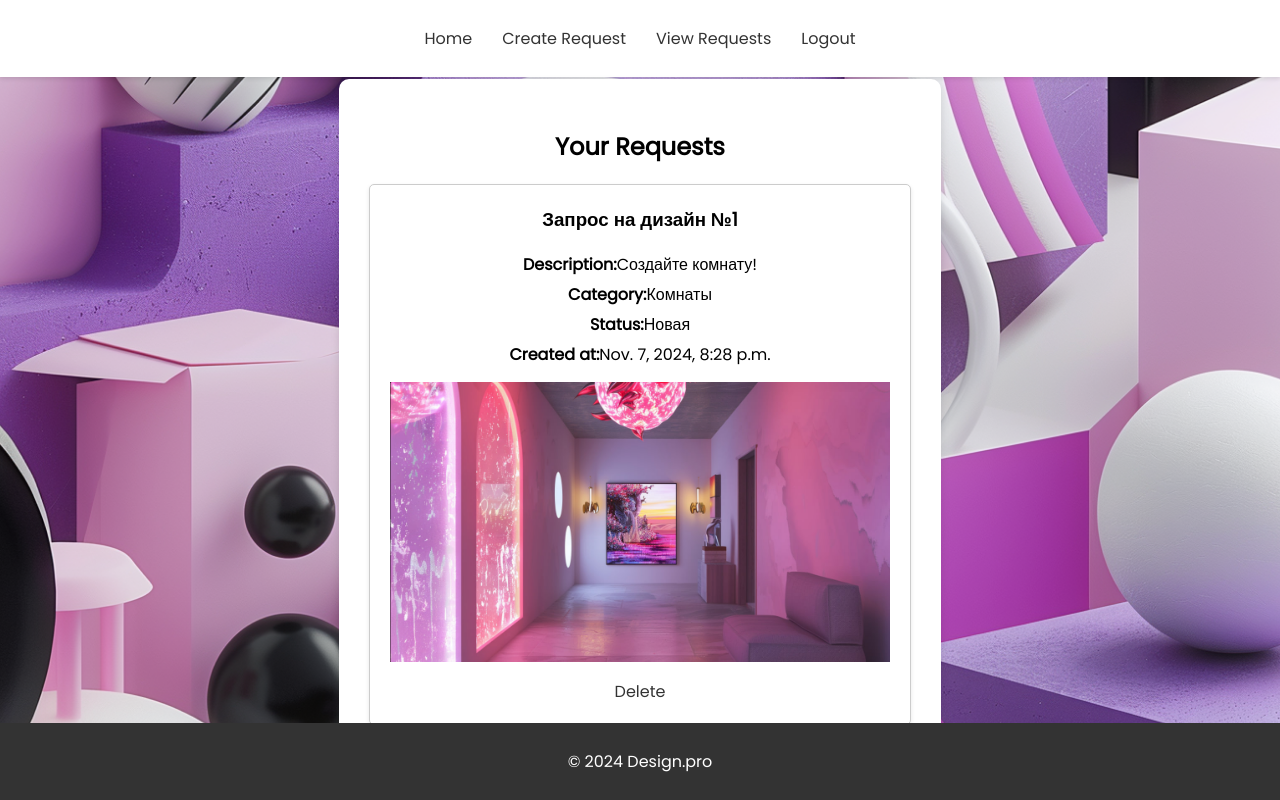
After one commit to Va1yusha/Design_pro, a Django app: page /view_requests/ in a window 1280 px wide. The commit adds this page. Run offline with Django 5.2, Linux system fonts and the light colour scheme; a user stored in the database is signed in; data comes from the database, SQL or seed files in the repository; both versions use the stored data as it was after the commit.

Commit message:
It has been implemented Exit; Creating an application for the development of the interior design of the room; Viewing your applications; Deleting your application.

```diff
--- a/design_pro/design_pro/settings.py
+++ b/design_pro/design_pro/settings.py
@@ -9,7 +9,7 @@ https://docs.djangoproject.com/en/5.1/topics/settings/
 For the full list of settings and their values, see
 https://docs.djangoproject.com/en/5.1/ref/settings/
 """
-
+import os
 from pathlib import Path
 
 # Build paths inside the project like this: BASE_DIR / 'subdir'.
@@ -123,3 +123,6 @@ STATICFILES_DIRS = [BASE_DIR / "static"]
 # https://docs.djangoproject.com/en/5.1/ref/settings/#default-auto-field
 
 DEFAULT_AUTO_FIELD = 'django.db.models.BigAutoField'
+BASE_DIR = Path(__file__).resolve().parent.parent
+MEDIA_URL = ''
+MEDIA_ROOT = os.path.join(BASE_DIR, '')
--- a/design_pro/design_pro/urls.py
+++ b/design_pro/design_pro/urls.py
@@ -14,6 +14,8 @@ Including another URLconf
     1. Import the include() function: from django.urls import include, path
     2. Add a URL to urlpatterns:  path('blog/', include('blog.urls'))
 """
+from django.conf import settings
+from django.conf.urls.static import static
 from django.contrib import admin
 from django.urls import path, include
 
@@ -21,3 +23,6 @@ urlpatterns = [
     path('superadmin/', admin.site.urls),
     path('', include('main.urls')),
 ]
+
+if settings.DEBUG:
+    urlpatterns += static(settings.MEDIA_URL, document_root=settings.MEDIA_ROOT)
--- a/design_pro/main/forms.py
+++ b/design_pro/main/forms.py
@@ -1,6 +1,7 @@
 from django import forms
 from django.contrib.auth.forms import UserCreationForm
 from django.contrib.auth.models import User
+from .models import Request
 
 class RegisterForm(UserCreationForm):
     email = forms.EmailField(required=True)
@@ -18,3 +19,8 @@ class RegisterForm(UserCreationForm):
 class LoginForm(forms.Form):
     username = forms.CharField(max_length=150)
     password = forms.CharField(widget=forms.PasswordInput)
+
+class RequestForm(forms.ModelForm):
+    class Meta:
+        model = Request
+        fields = ['title', 'description', 'category', 'image']
--- a/design_pro/main/static/css/styles.css
+++ b/design_pro/main/static/css/styles.css
@@ -3,7 +3,7 @@
 /* BASIC */
 
 html {
-  background-image: url('../images/va1yusha_Generate.png');
+  background-image: url('../img/va1yusha_Generate.png');
   background-size: cover;
   background-position: center;
   background-repeat: no-repeat;
@@ -83,7 +83,7 @@ footer {
   box-shadow: 0 4px 8px rgba(0, 0, 0, 0.1);
   text-align: center;
   width: 100%;
-  max-width: 400px;
+  max-width: fit-content;
 }
 
 #formContent h2 {
@@ -231,3 +231,61 @@ footer {
 .messages li.error {
     background-color: #f44336;
 }
+
+/* REQUESTS STYLES */
+
+.requests-list {
+  display: flex;
+  gap: 20px;
+  justify-content: center;
+}
+
+.request-item {
+  background-color: #fff;
+  padding: 20px;
+  border: 1px solid #ccc;
+  border-radius: 5px;
+  box-shadow: 0 2px 4px rgba(0, 0, 0, 0.1);
+  width: 500px;
+  text-align: center;
+}
+
+.request-item h3 {
+  margin-top: 0;
+}
+
+.request-item p {
+  margin: 5px 0;
+}
+
+.request-image {
+  max-width: 100%;
+  height: auto;
+  margin-top: 10px;
+}
+
+.underlineHover {
+  display: inline-block;
+  margin-top: 10px;
+  color: #333;
+  text-decoration: none;
+  position: relative;
+}
+
+.underlineHover:after {
+  content: '';
+  position: absolute;
+  width: 100%;
+  transform: scaleX(0);
+  height: 2px;
+  bottom: 0;
+  left: 0;
+  background-color: #333;
+  transform-origin: bottom right;
+  transition: transform 0.25s ease-out;
+}
+
+.underlineHover:hover:after {
+  transform: scaleX(1);
+  transform-origin: bottom left;
+}
--- a/design_pro/main/templates/base.html
+++ b/design_pro/main/templates/base.html
@@ -13,8 +13,14 @@
         <nav>
             <ul>
                 <li><a href="{% url 'home' %}">Home</a></li>
-                <li><a href="{% url 'register' %}">Register</a></li>
-                <li><a href="{% url 'login' %}">Login</a></li>
+                {% if user.is_authenticated %}
+                    <li><a href="{% url 'create_request' %}">Create Request</a></li>
+                    <li><a href="{% url 'view_requests' %}">View Requests</a></li>
+                    <li><a href="{% url 'logout' %}">Logout</a></li>
+                {% else %}
+                    <li><a href="{% url 'register' %}">Register</a></li>
+                    <li><a href="{% url 'login' %}">Login</a></li>
+                {% endif %}
             </ul>
         </nav>
     </header>
--- /dev/null
+++ b/design_pro/main/templates/view_requests.html
@@ -0,0 +1,30 @@
+{% extends 'base.html' %}
+
+{% block title %}View Requests{% endblock %}
+
+{% block content %}
+<div class="wrapper fadeInDown">
+  <div id="formContent">
+    <h2 class="active">Your Requests</h2>
+    {% if requests %}
+      <div class="requests-list">
+        {% for request in requests %}
+          <div class="request-item">
+            <h3>{{ request.title }}</h3>
+            <p><strong>Description:</strong> {{ request.description }}</p>
+            <p><strong>Category:</strong> {{ request.category }}</p>
+            <p><strong>Status:</strong> {{ request.status }}</p>
+            <p><strong>Created at:</strong> {{ request.created_at }}</p>
+            {% if request.image %}
+              <img src="{{ request.image.url }}" alt="Request Image" class="request-image">
+            {% endif %}
+            <a href="{% url 'delete_request' request.id %}" class="underlineHover">Delete</a>
+          </div>
+        {% endfor %}
+      </div>
+    {% else %}
+      <p>No requests found.</p>
+    {% endif %}
+  </div>
+</div>
+{% endblock %}
--- a/design_pro/main/urls.py
+++ b/design_pro/main/urls.py
@@ -1,8 +1,12 @@
 from django.urls import path
-from .views import register_view, login_view, home_view
+from .views import register_view, login_view, home_view, logout_view, create_request, view_requests, delete_request
 
 urlpatterns = [
     path('register/', register_view, name='register'),
     path('login/', login_view, name='login'),
     path('', home_view, name='home'),
+    path('logout/', logout_view, name='logout'),
+    path('create_request/', create_request, name='create_request'),
+    path('view_requests/', view_requests, name='view_requests'),
+    path('delete_request/<int:request_id>/', delete_request, name='delete_request'),
 ]
--- a/design_pro/main/views.py
+++ b/design_pro/main/views.py
@@ -1,7 +1,9 @@
 from django.contrib import messages
-from django.shortcuts import render, redirect
-from django.contrib.auth import authenticate, login
-from .forms import RegisterForm, LoginForm
+from django.shortcuts import render, redirect, get_object_or_404
+from django.contrib.auth import authenticate, login, logout
+from django.contrib.auth.decorators import login_required
+from .forms import RegisterForm, LoginForm, RequestForm
+from .models import Request
 
 def register_view(request):
     if request.method == 'POST':
@@ -32,4 +34,38 @@ def login_view(request):
 def home_view(request):
     return render(request, 'home.html')
 
+def logout_view(request):
+    logout(request)
+    messages.success(request, 'Logout successful.')
+    return redirect('home')
+
+@login_required
+def create_request(request):
+    if request.method == 'POST':
+        form = RequestForm(request.POST, request.FILES)
+        if form.is_valid():
+            request_instanse = form.save(commit=False)
+            request_instanse.user = request.user
+            request_instanse.save()
+            messages.success(request, 'Request created successfully.')
+            return redirect('view_requests')
+    else:
+        form = RequestForm()
+    return render(request, 'create_request.html', {'form': form})
+
+@login_required
+def view_requests(request):
+    requests = Request.objects.filter(user=request.user).order_by('-created_at')
+    return render(request, 'view_requests.html', {'requests': requests})
+
+@login_required
+def delete_request(request, request_id):
+    request_instance = get_object_or_404(Request, id=request_id, user=request.user)
+    if request_instance.status == 'Новая':
+        request_instance.delete()
+        messages.success(request, 'Request deleted successfully.')
+    else:
+        messages.error(request, 'Cannot delete a request that is not in "New" status.')
+    return redirect('view_requests')
+
 # Create your views here.
```
Also changed, not shown: design_pro/main/templates/create_request.html (added, +16 -0 lines), design_pro/db.sqlite3, design_pro/images/Photo1.jpg (added), design_pro/images/Photo1_baKcU1y.jpg (added), design_pro/images/back2.jpg (added), design_pro/images/photo.jpg (added), design_pro/main/migrations/0001_initial.py, design_pro/main/migrations/0002_alter_request_image.py (added), design_pro/main/static/img/va1yusha_Generate.png (renamed from design_pro/main/static/images/va1yusha_Generate.png).
